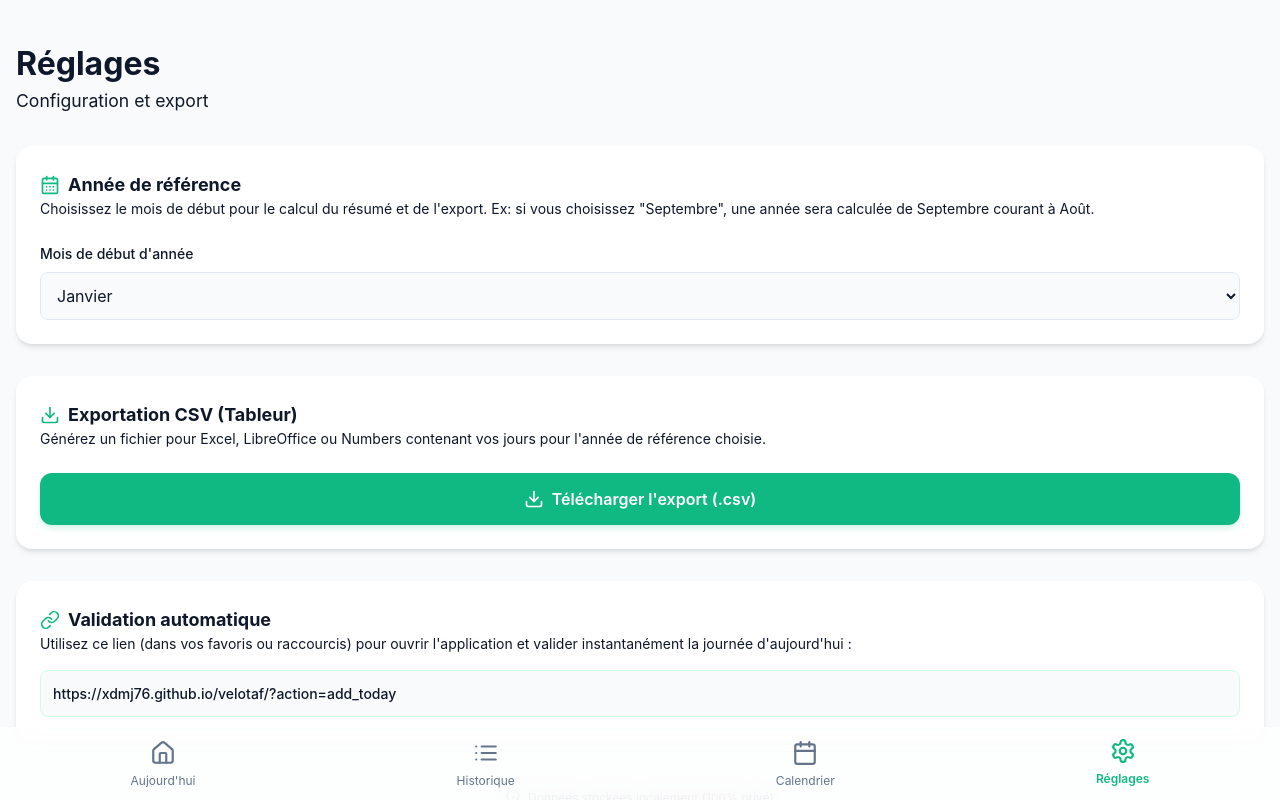
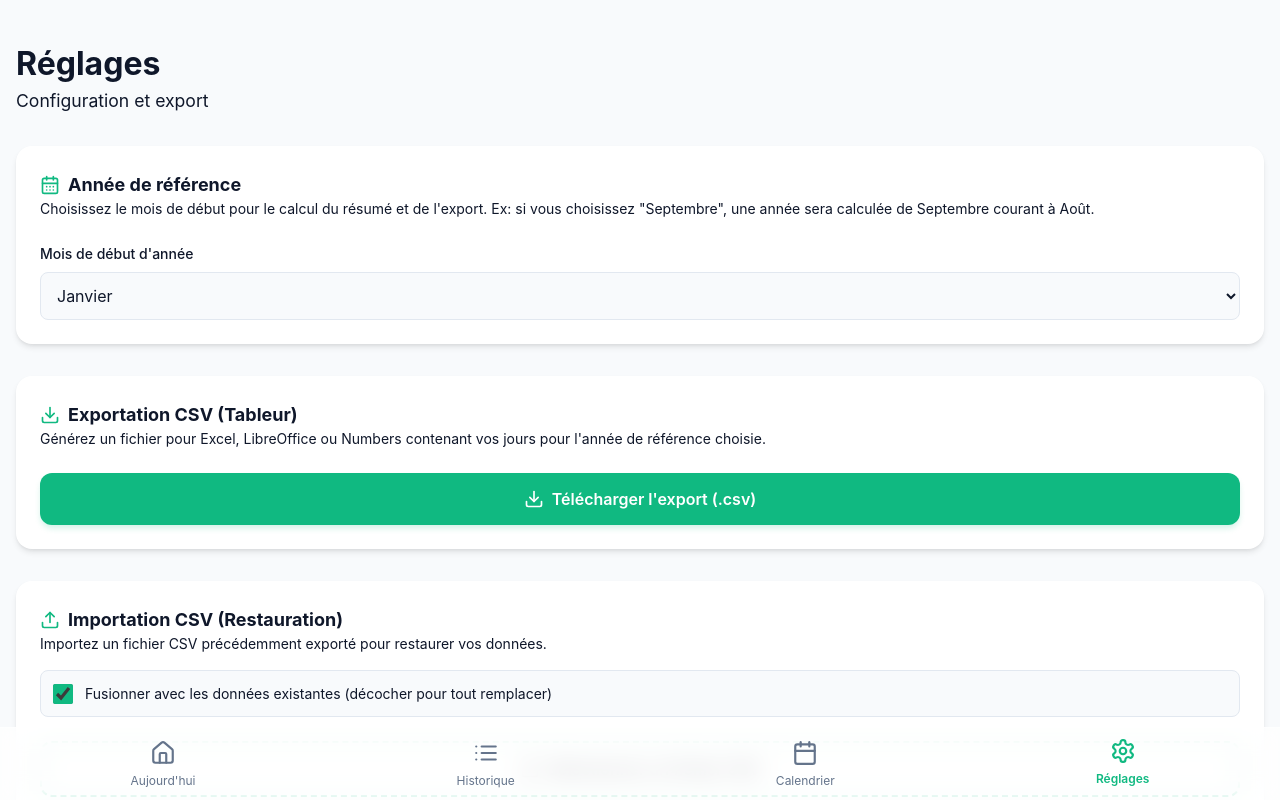
Before and after one commit to xdmj76/velotaf, a React (Vite) app: page / in a window 1280 px wide. Both pictures are taken after a click on the button "Réglages". Built offline with nearby package versions, Linux system fonts and the light colour scheme.

Commit message:
feat: add CSV import functionality to restore or merge commute data in settings

```diff
--- a/src/hooks/useCommuteData.js
+++ b/src/hooks/useCommuteData.js
@@ -63,6 +63,14 @@ export function useCommuteData() {
     });
   };
 
+  const importDays = (daysArray, replace = false) => {
+    setCommutedDays(prev => {
+      const next = replace ? new Set() : new Set(prev);
+      daysArray.forEach(day => next.add(day));
+      return next;
+    });
+  };
+
   const hasCommuted = (dateStr) => commutedDays.has(dateStr);
   const updateSetting = (key, value) => setSettings(prev => ({ ...prev, [key]: value }));
 
@@ -84,6 +92,7 @@ export function useCommuteData() {
   return {
     commutedDays,
     toggleDay,
+    importDays,
     hasCommuted,
     settings,
     updateSetting,
--- a/src/views/Settings.jsx
+++ b/src/views/Settings.jsx
@@ -1,7 +1,9 @@
+import { useState } from 'react';
 import { format } from 'date-fns';
-import { Download, CalendarDays, Info, Link as LinkIcon } from 'lucide-react';
+import { Download, Upload, CalendarDays, Info, Link as LinkIcon } from 'lucide-react';
 
 export default function SettingsView({ commuteData }) {
+  const [mergeData, setMergeData] = useState(true);
 
   const handleExport = () => {
     const { start, end } = commuteData.getPeriodForDate(new Date());
@@ -31,6 +33,51 @@ export default function SettingsView({ commuteData }) {
     document.body.appendChild(link);
     link.click();
     document.body.removeChild(link);
+  };
+
+  const handleImport = (e) => {
+    const file = e.target.files[0];
+    if (!file) return;
+
+    const reader = new FileReader();
+    reader.onload = (event) => {
+      const csv = event.target.result;
+      const lines = csv.split(/\r?\n/);
+      const importedDates = [];
+
+      lines.forEach((line, index) => {
+        if (!line.trim()) return;
+        // Skip header
+        if (index === 0 && (line.toLowerCase().includes('date') || line.toLowerCase().includes('jour'))) return;
+
+        // Split by semicolon or comma
+        const [dateStr, value] = line.split(/[;,]/);
+
+        if (dateStr && value) {
+          const trimmedDate = dateStr.trim();
+          const trimmedValue = value.trim();
+
+          // Simple regex to match YYYY-MM-DD
+          if (/^\d{4}-\d{2}-\d{2}$/.test(trimmedDate)) {
+            // We assume "Oui" or "1" means a commuted day (as per export)
+            if (trimmedValue === 'Oui' || trimmedValue === '1') {
+              importedDates.push(trimmedDate);
+            }
+          }
+        }
+      });
+
+      if (importedDates.length > 0) {
+        commuteData.importDays(importedDates, !mergeData);
+        alert(`${importedDates.length} jours vélotaf ont été ${mergeData ? 'fusionnés' : 'restaurés (écrasement)'}.`);
+      } else {
+        alert("Aucune donnée valide n'a été trouvée dans le fichier.");
+      }
+
+      // Reset input to allow re-importing the same file
+      e.target.value = '';
+    };
+    reader.readAsText(file);
   };
 
   const months = [
@@ -122,6 +169,60 @@ export default function SettingsView({ commuteData }) {
 
       <div className="card glass-panel" style={{ marginTop: '1rem' }}>
         <h2 style={{ display: 'flex', alignItems: 'center', gap: '0.5rem', fontSize: '1.125rem' }}>
+          <Upload size={20} color="var(--accent-primary)" />
+          Importation CSV (Restauration)
+        </h2>
+        <p style={{ fontSize: '0.875rem' }}>
+          Importez un fichier CSV précédemment exporté pour restaurer vos données.
+        </p>
+
+        <div style={{ marginTop: '1rem', display: 'flex', alignItems: 'center', gap: '0.75rem', backgroundColor: 'var(--bg-primary)', padding: '0.75rem', borderRadius: '8px', border: '1px solid var(--border-color)' }}>
+          <input
+            type="checkbox"
+            id="merge-checkbox"
+            checked={mergeData}
+            onChange={(e) => setMergeData(e.target.checked)}
+            style={{ width: '1.25rem', height: '1.25rem', cursor: 'pointer', accentColor: 'var(--accent-primary)' }}
+          />
+          <label htmlFor="merge-checkbox" style={{ cursor: 'pointer', fontSize: '0.875rem' }}>
+            Fusionner avec les données existantes (décocher pour tout remplacer)
+          </label>
+        </div>
+
+        <div style={{ marginTop: '1.5rem' }}>
+          <input
+            type="file"
+            id="csv-import"
+            accept=".csv"
+            onChange={handleImport}
+            style={{ display: 'none' }}
+          />
+          <button
+            onClick={() => document.getElementById('csv-import').click()}
+            style={{
+              width: '100%',
+              padding: '1rem',
+              backgroundColor: 'transparent',
+              color: 'var(--text-primary)',
+              border: '2px dashed var(--accent-primary)',
+              borderRadius: '12px',
+              fontSize: '1rem',
+              fontWeight: 600,
+              display: 'flex',
+              justifyContent: 'center',
+              alignItems: 'center',
+              gap: '0.5rem',
+              cursor: 'pointer'
+            }}
+          >
+            <Upload size={20} />
+            Sélectionner un fichier CSV
+          </button>
+        </div>
+      </div>
+
+      <div className="card glass-panel" style={{ marginTop: '1rem' }}>
+        <h2 style={{ display: 'flex', alignItems: 'center', gap: '0.5rem', fontSize: '1.125rem' }}>
           <LinkIcon size={20} color="var(--accent-primary)" />
           Validation automatique
         </h2>
```
